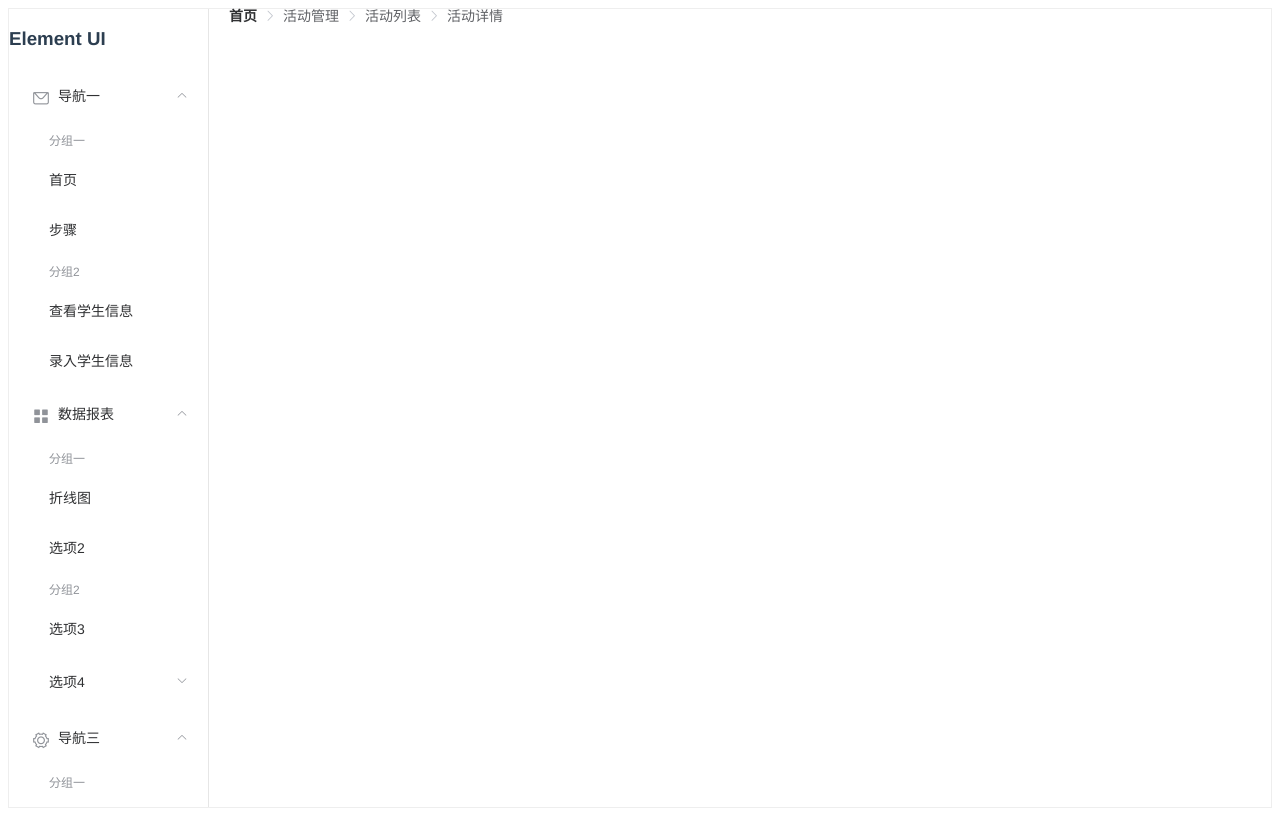
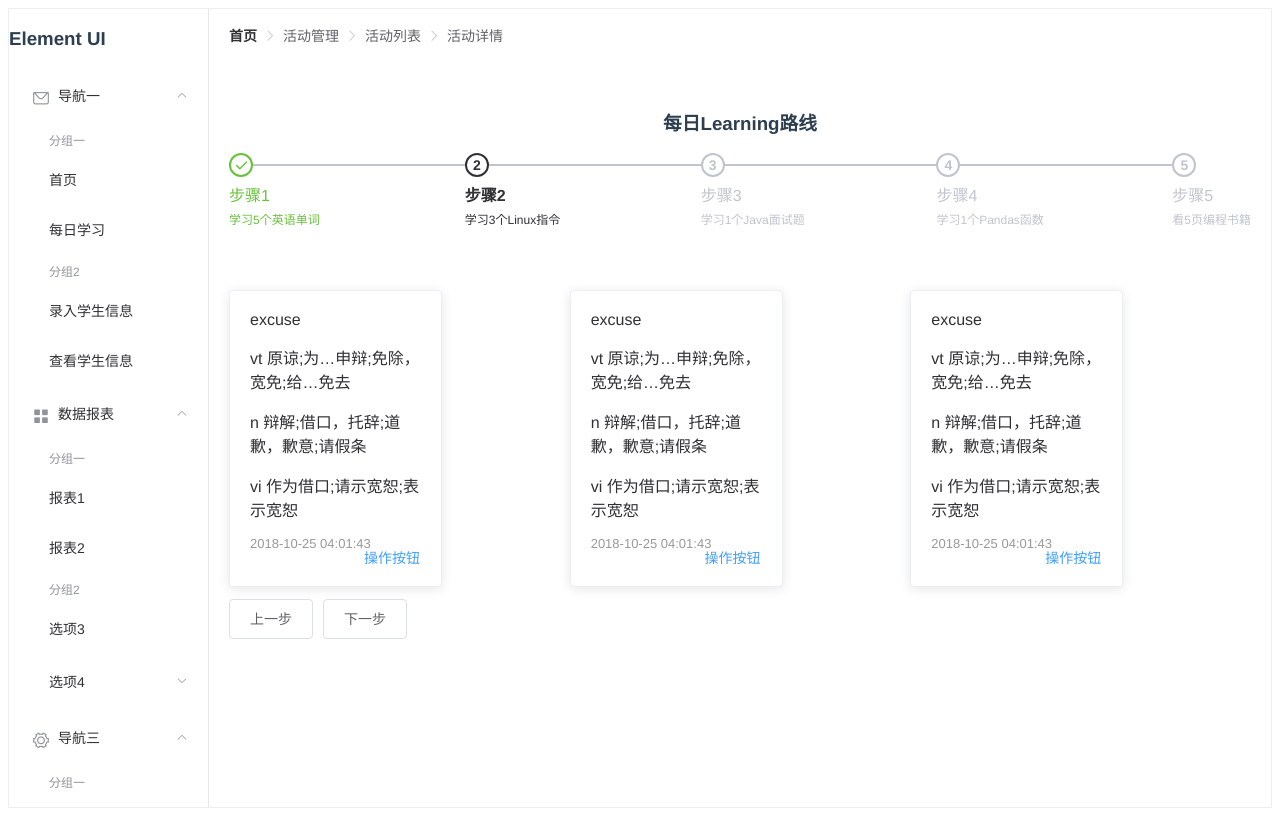
Before and after one commit to hiyaojie/myweb, a Vue app: page /#/learning in a window 1280 px wide. Built offline with nearby package versions, Linux system fonts and the light colour scheme; what highcharts-vue would draw is missing.

Commit message:
合并代码

```diff
--- a/package.json
+++ b/package.json
@@ -10,7 +10,10 @@
     "build": "node build/build.js"
   },
   "dependencies": {
+    "element-ui": "^2.4.8",
     "highcharts": "^6.2.0",
+    "highcharts-vue": "^1.2.0",
+    "moment": "^2.22.2",
     "vue": "^2.5.17",
     "vue-router": "^3.0.1"
   },
--- a/src/App.vue
+++ b/src/App.vue
@@ -11,19 +11,19 @@
             <el-menu-item-group>
               <template slot="title">分组一</template>
               <el-menu-item index="1-1">首页</el-menu-item>
-              <el-menu-item index="1-2">步骤</el-menu-item>
+              <el-menu-item index="1-2">每日学习</el-menu-item>
             </el-menu-item-group>
             <el-menu-item-group title="分组2">
+              <el-menu-item index="1-4">录入学生信息</el-menu-item>
               <el-menu-item index="1-3">查看学生信息</el-menu-item>
-              <el-menu-item index="1-4">录入学生信息</el-menu-item>
             </el-menu-item-group>
           </el-submenu>
           <el-submenu index="2">
             <template slot="title"><i class="el-icon-menu"></i>数据报表</template>
             <el-menu-item-group>
               <template slot="title">分组一</template>
-              <el-menu-item index="2-1">折线图</el-menu-item>
-              <el-menu-item index="2-2">选项2</el-menu-item>
+              <el-menu-item index="2-1">报表1</el-menu-item>
+              <el-menu-item index="2-2">报表2</el-menu-item>
             </el-menu-item-group>
             <el-menu-item-group title="分组2">
               <el-menu-item index="2-3">选项3</el-menu-item>
@@ -52,8 +52,9 @@
       </el-aside>
 
       <el-container>
+        <!--TodoList:实现动态路由-->
         <el-header style="text-align: right; font-size: 12px">
-          <el-breadcrumb separator-class="el-icon-arrow-right">
+          <el-breadcrumb separator-class="el-icon-arrow-right" style="margin-top: 20px">
             <el-breadcrumb-item :to="{ path: '/' }">首页</el-breadcrumb-item>
             <el-breadcrumb-item>活动管理</el-breadcrumb-item>
             <el-breadcrumb-item>活动列表</el-breadcrumb-item>
@@ -101,7 +102,7 @@ export default {
           this.$router.push('/');
           break;
         case '1-2':
-          this.$router.push('/workflow');
+          this.$router.push('/learning');
           break;
         case '1-3':
           this.$router.push('/showStudents');
@@ -111,6 +112,9 @@ export default {
           break;
         case '2-1':
           this.$router.push('/char');
+          break;
+        case '2-2':
+          this.$router.push('/');
           break;
       }
     },
--- /dev/null
+++ b/src/components/BarChart.vue
@@ -0,0 +1,60 @@
+<template>
+  <highcharts class="chart" :options="chartOptions" :updateArgs="updateArgs" ></highcharts>
+</template>
+
+<script>
+export default {
+  data() {
+    return {
+      chartOptions: {
+        chart: {
+          type: 'bar'
+        },
+        title: {
+          text: '堆叠条形图'
+        },
+        xAxis: {
+          categories: ['苹果', '橘子', '梨', '葡萄', '香蕉']
+        },
+        yAxis: {
+          min: 0,
+          title: {
+            text: '水果消费总量'
+          }
+        },
+        legend: {
+          /* 图例显示顺序反转
+               * 这是因为堆叠的顺序默认是反转的，可以设置
+               * yAxis.reversedStacks = false 来达到类似的效果
+               */
+          reversed: true
+        },
+        plotOptions: {
+          series: {
+            stacking: 'normal'
+          }
+        },
+        series: [{
+          name: '小张',
+          data: [5, 3, 4, 7, 2]
+        }, {
+          name: '小彭',
+          data: [2, 2, 3, 2, 1]
+        }, {
+          name: '小潘',
+          data: [3, 4, 4, 2, 5]
+        }],
+        credits: {
+          enabled: false
+        }
+      }
+    }
+  }
+}
+</script>
+<style scoped>
+.chart {
+  min-width:400px;
+  height:400px
+}
+</style>
--- a/src/components/Char.vue
+++ b/src/components/Char.vue
@@ -83,7 +83,7 @@
 //            text: '数据来源: WorldClimate.com'
 //          },
           xAxis: {
-            categories: [],
+            categories: ['少年','青年','中年','老年'],
             crosshair: true
           },
           yAxis: {
@@ -108,7 +108,7 @@
           },
           series: [{
             name: '人数',
-            data: []
+            data: [5,6,5,4]
           }],
           credits: {
             enabled: false
--- /dev/null
+++ b/src/components/Learning.vue
@@ -0,0 +1,134 @@
+<template>
+  <div class="learning">
+    <h1 align="center">每日Learning路线</h1>
+    <el-steps :active="active" finish-status="success">
+      <!--<el-step title="步骤 1"></el-step>-->
+      <!--<el-step title="步骤 2"></el-step>-->
+      <!--<el-step title="步骤 3"></el-step>-->
+      <el-step v-for="step in steps" :key="step.num" v-bind:title="'步骤'+step.num"
+               v-bind:description="step.desc"></el-step>
+
+    </el-steps>
+    <div v-show="active==1" class="content">
+      <el-row>
+        <el-col :span="5" v-for="(o, index) in words" :key="o" :offset="index > 0 ? 3 : 0">
+          <el-card :body-style="{ padding: '10px' }">
+            <!--<img src="../assets/logo.png" class="image">-->
+            <div style="padding: 10px;">
+              <span>{{o.char}}</span>
+              <p v-for="e in o.explian">{{e}}</p>
+              <!--<p>vt. 原谅;为…申辩;免除，宽免;给…免去</p>-->
+              <div class="bottom clearfix">
+                <time class="time">{{ currentDate }}</time>
+                <el-button type="text" class="button">操作按钮</el-button>
+              </div>
+            </div>
+          </el-card>
+        </el-col>
+      </el-row>
+    </div>
+    <div v-show="active==2">danci2</div>
+    <div v-show="active==3">danci3</div>
+    <div v-show="active==4">danci3</div>
+    <div v-show="active==5">danci3</div>
+
+    <!--<div v-for="word in words" class="word">-->
+      <!--<div v-show="active==word.num">{{word.word}}</div>-->
+    <!--</div>-->
+
+    <el-button style="margin-top: 12px;" @click="pre">上一步</el-button>
+    <el-button style="margin-top: 12px;" @click="next">下一步</el-button>
+  </div>
+</template>
+
+
+<script>
+  import moment from "moment"
+    export default {
+        name: "learning",
+        data() {
+          return {
+            active: 1,
+            steps: [
+              {num:1,word:'hello',desc:'学习5个英语单词'},
+              {num:2,word:'world',desc:'学习3个Linux指令'},
+              {num:3,word:'nice to meet you',desc:'学习1个Java面试题'},
+              {num:4,word:'how are you',desc:'学习1个Pandas函数'},
+              {num:5,word:'I am fine',desc:'看5页编程书籍'},
+
+            ],
+            words: [
+              {char:'excuse',
+                explian:['vt 原谅;为…申辩;免除，宽免;给…免去',
+                'n 辩解;借口，托辞;道歉，歉意;请假条',
+                  'vi 作为借口;请示宽恕;表示宽恕'
+                ]},
+              {char:'excuse',
+                explian:['vt 原谅;为…申辩;免除，宽免;给…免去',
+                'n 辩解;借口，托辞;道歉，歉意;请假条',
+                  'vi 作为借口;请示宽恕;表示宽恕'
+                ]},
+              {char:'excuse',
+                explian:['vt 原谅;为…申辩;免除，宽免;给…免去',
+                'n 辩解;借口，托辞;道歉，歉意;请假条',
+                  'vi 作为借口;请示宽恕;表示宽恕'
+                ]}],
+            currentDate: moment(new Date()).format('YYYY-MM-DD HH:mm:ss'),
+          }
+        },
+        methods: {
+          next() {
+            if (this.active++ > this.steps.length-1) this.active = 1;
+
+          },
+          pre() {
+            if (this.active-- < 2) this.active = 1;
+          }
+        }
+
+    }
+</script>
+
+<style scoped>
+  .learning{
+    /*margin-top: 60px;*/
+  }
+  .content{
+    margin-top: 60px;
+  }
+
+  .word{
+    width: 200px;
+    align-content: center;
+  }
+    .time {
+    font-size: 13px;
+    color: #999;
+  }
+
+  .bottom {
+    margin-top: 13px;
+    line-height: 12px;
+  }
+
+  .button {
+    padding: 0;
+    float: right;
+  }
+
+  .image {
+    width: 50%;
+    display: block;
+  }
+
+  .clearfix:before,
+  .clearfix:after {
+      display: table;
+      content: "";
+  }
+
+  .clearfix:after {
+      clear: both
+  }
+
+</style>
--- a/src/main.js
+++ b/src/main.js
@@ -17,6 +17,7 @@ Vue.config.productionTip = false
 Vue.prototype.$http = axios //修改Vue的原型属性
 const message = Message
 Vue.prototype.$message = message
+
 
 axios.interceptors.request.use(function (config) {
   config.headers['Content-Type'] = 'application/x-www-form-urlencoded'
--- a/src/router/index.js
+++ b/src/router/index.js
@@ -6,6 +6,8 @@ import WorkFlow from '@/components/WorkFlow'
 import ShowStudents from '@/components/ShowStudents'
 import NewStudent from '@/components/NewStudent'
 import Char from '@/components/Char'
+import Learning from '@/components/Learning'
+import BarChart from '@/components/BarChart'
 
 
 Vue.use(Router)
@@ -14,8 +16,8 @@ export default new Router({
   routes: [
     {
       path: '/',
-      name: 'HelloWorld',
-      component: HelloWorld
+      name: 'BarChart',
+      component: BarChart
     },
     {
       path: '/newcontact',
@@ -42,6 +44,11 @@ export default new Router({
       name: 'Char',
       component: Char
     },
+    {
+      path: '/learning',
+      name: 'Learning',
+      component: Learning
+    },
 
   ]
 })
```
